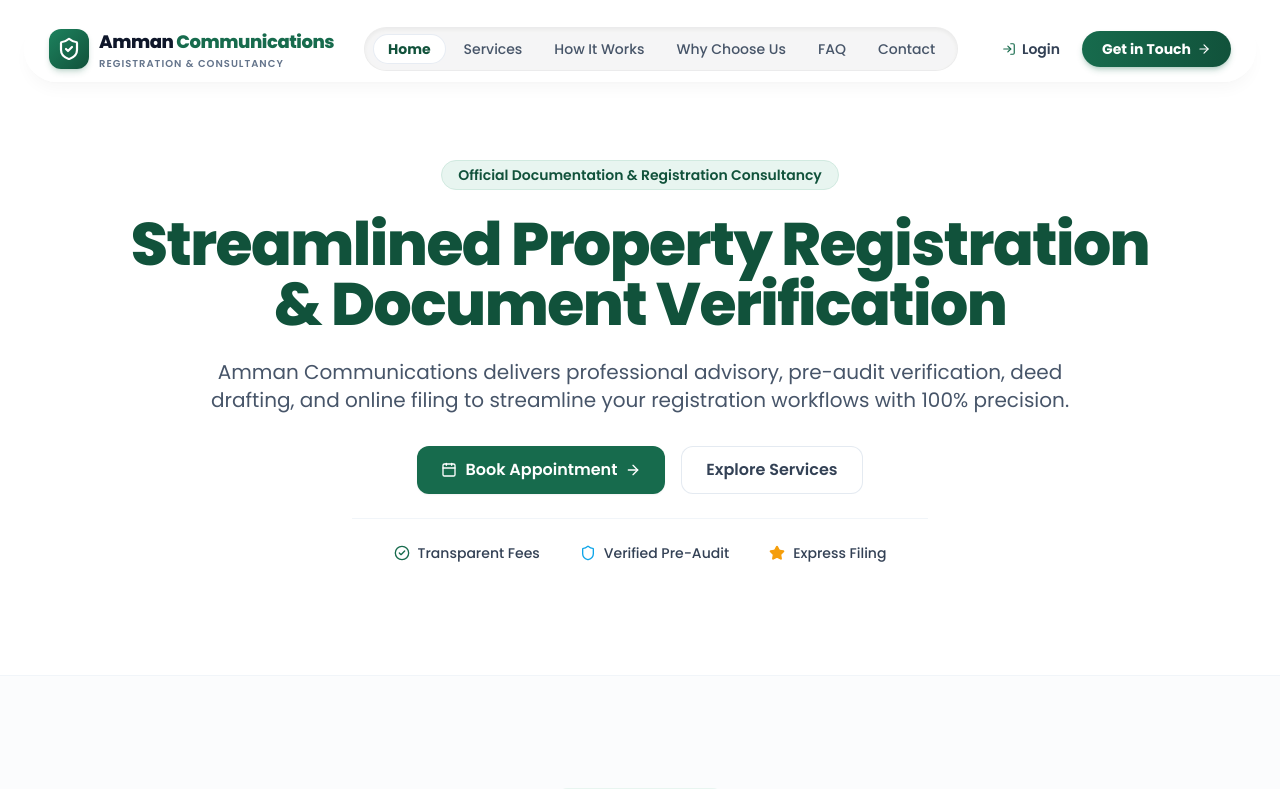
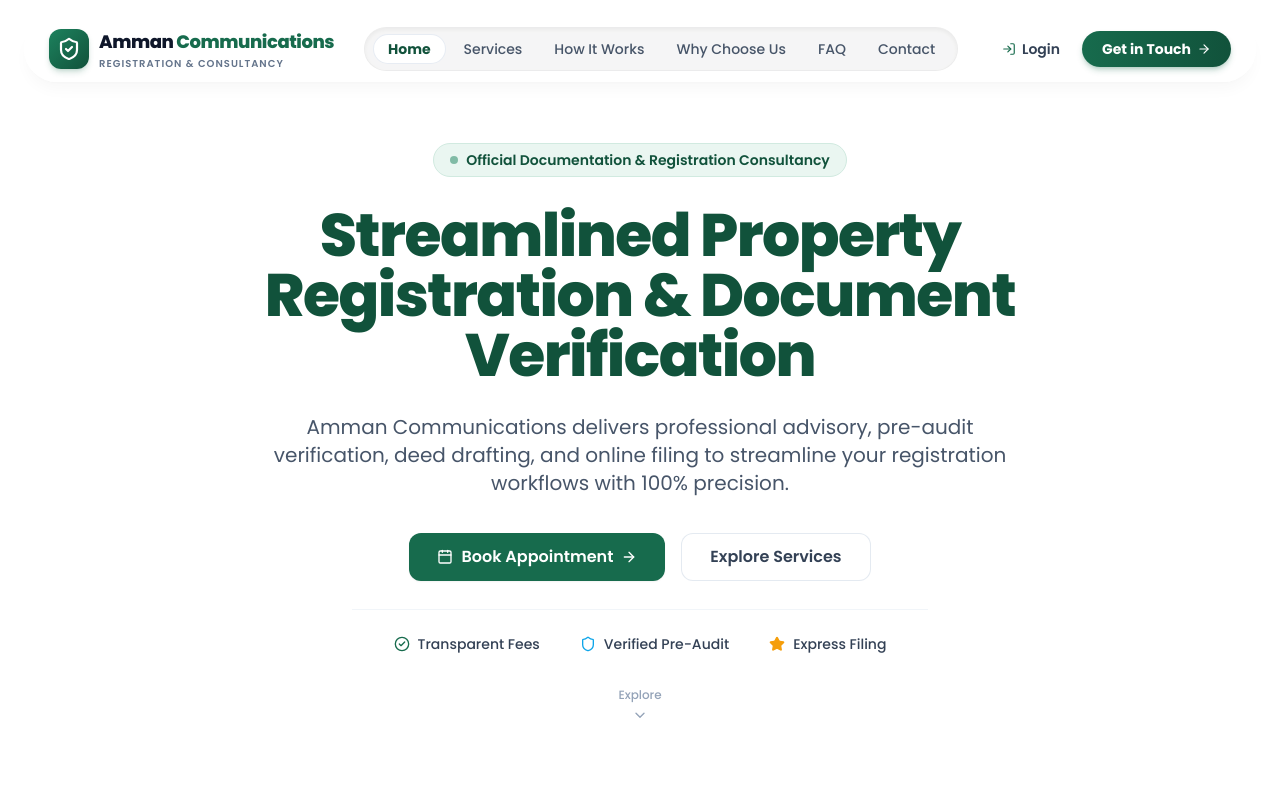
Before and after one commit to Techno-Vanam/Amman_Communications, a Next.js app in the folder apps/web/: page / in a window 1280 px wide. Shown: the top 789 px of the page. Built offline with nearby package versions, Linux system fonts and the light colour scheme.

Commit message:
feat(hero): adjust hero section to full 100vh layout with centered content

```diff
--- a/apps/web/src/components/landing/Hero.tsx
+++ b/apps/web/src/components/landing/Hero.tsx
@@ -1,5 +1,5 @@
 import React from 'react';
-import { CheckCircle2, Sparkles, Star, Shield, Calendar, ArrowRight } from 'lucide-react';
+import { CheckCircle2, Star, Shield, Calendar, ArrowRight, ChevronDown } from 'lucide-react';
 
 interface HeroProps {
   onOpenAppointmentModal: () => void;
@@ -7,33 +7,38 @@ interface HeroProps {
 
 export const Hero: React.FC<HeroProps> = ({ onOpenAppointmentModal }) => {
   return (
-    <section id="hero" className="relative pt-32 pb-20 md:pt-40 md:pb-28 overflow-hidden bg-white">
-      {/* Subtle Background Glows */}
-      <div className="absolute top-10 left-1/2 -translate-x-1/2 w-[800px] h-[380px] bg-gradient-to-tr from-brand-50/70 via-accent-skySoft/30 to-transparent blur-3xl rounded-full -z-10 pointer-events-none" />
-      <div className="absolute top-32 right-10 w-64 h-64 bg-brand-100/40 blur-2xl rounded-full -z-10 pointer-events-none" />
+    <section
+      id="hero"
+      className="relative min-h-screen min-h-[100dvh] flex flex-col justify-center items-center pt-24 pb-12 sm:pt-28 sm:pb-16 overflow-hidden bg-white"
+    >
+      {/* Subtle Ambient Background Glows */}
+      <div className="absolute top-1/2 left-1/2 -translate-x-1/2 -translate-y-1/2 w-[900px] h-[500px] bg-gradient-to-tr from-brand-50/80 via-accent-skySoft/30 to-brand-100/40 blur-3xl rounded-full -z-10 pointer-events-none" />
+      <div className="absolute top-20 right-10 w-72 h-72 bg-brand-100/50 blur-3xl rounded-full -z-10 pointer-events-none" />
+      <div className="absolute bottom-10 left-10 w-72 h-72 bg-accent-skySoft/40 blur-3xl rounded-full -z-10 pointer-events-none" />
 
-      <div className="max-w-7xl mx-auto px-4 sm:px-8 lg:px-20">
-        <div className="text-center space-y-6 max-w-5xl mx-auto">
-          {/* Top Pill Badge without icon */}
-          <div className="inline-flex items-center gap-2 px-4 py-1 rounded-full bg-brand-50 border border-brand-100 text-brand-700 text-xs sm:text-sm font-semibold shadow-xs">
+      <div className="max-w-7xl mx-auto px-4 sm:px-8 lg:px-20 w-full flex-grow flex items-center justify-center">
+        <div className="text-center space-y-6 sm:space-y-7 max-w-4xl mx-auto my-auto">
+          {/* Top Pill Badge */}
+          <div className="inline-flex items-center gap-2 px-4 py-1.5 rounded-full bg-brand-50/90 border border-brand-100 text-brand-700 text-xs sm:text-sm font-semibold shadow-xs">
+            <span className="w-2 h-2 rounded-full bg-brand-500 animate-pulse" />
             <span>Official Documentation & Registration Consultancy</span>
           </div>
 
           {/* Main Headline */}
-          <h1 className="text-4xl sm:text-5xl lg:text-6xl font-extrabold text-brand-700 tracking-tight leading-[1.15]">
+          <h1 className="text-4xl sm:text-5xl lg:text-6xl font-extrabold text-brand-700 tracking-tight leading-[1.12]">
             Streamlined Property Registration & Document Verification
           </h1>
 
           {/* Description */}
-          <p className="text-lg sm:text-xl text-slate-600 max-w-4xl mx-auto leading-relaxed font-normal">
+          <p className="text-base sm:text-lg lg:text-xl text-slate-600 max-w-3xl mx-auto leading-relaxed font-normal">
             Amman Communications delivers professional advisory, pre-audit verification, deed drafting, and online filing to streamline your registration workflows with 100% precision.
           </p>
 
-          {/* Action Buttons - Book Appointment on LEFT, Explore Services on RIGHT */}
+          {/* Action Buttons */}
           <div className="flex flex-col sm:flex-row items-center justify-center gap-4 pt-2">
             <button
               onClick={onOpenAppointmentModal}
-              className="w-full sm:w-auto px-6 py-3.5 h-12 rounded-xl bg-brand-600 hover:bg-brand-700 text-white font-semibold text-base shadow-sm hover:shadow-brand-glow transition-all duration-200 flex items-center justify-center gap-2 group cursor-pointer"
+              className="w-full sm:w-auto px-7 py-3.5 h-12 rounded-xl bg-brand-600 hover:bg-brand-700 text-white font-semibold text-base shadow-sm hover:shadow-brand-glow transition-all duration-200 flex items-center justify-center gap-2 group cursor-pointer hover:scale-[1.02]"
             >
               <Calendar className="w-4 h-4 text-white" />
               <span>Book Appointment</span>
@@ -42,7 +47,7 @@ export const Hero: React.FC<HeroProps> = ({ onOpenAppointmentModal }) => {
 
             <a
               href="#services"
-              className="w-full sm:w-auto px-6 py-3.5 h-12 rounded-xl bg-white hover:bg-slate-100 text-slate-700 font-semibold text-base border border-slate-200/90 shadow-xs transition-all duration-200 flex items-center justify-center gap-2 cursor-pointer"
+              className="w-full sm:w-auto px-7 py-3.5 h-12 rounded-xl bg-white hover:bg-slate-50 text-slate-700 font-semibold text-base border border-slate-200/90 shadow-xs transition-all duration-200 flex items-center justify-center gap-2 cursor-pointer"
             >
               <span>Explore Services</span>
             </a>
@@ -65,6 +70,16 @@ export const Hero: React.FC<HeroProps> = ({ onOpenAppointmentModal }) => {
           </div>
         </div>
       </div>
+
+      {/* Bottom Scroll Cue */}
+      <a
+        href="#services"
+        className="mt-auto pt-4 flex flex-col items-center gap-1 text-slate-400 hover:text-brand-600 transition-colors text-xs font-medium cursor-pointer animate-bounce"
+        aria-label="Scroll to services"
+      >
+        <span>Explore</span>
+        <ChevronDown className="w-4 h-4" />
+      </a>
     </section>
   );
 };
```
Also changed, not shown: 1 other file (tests, documents, lock files or other folders).
